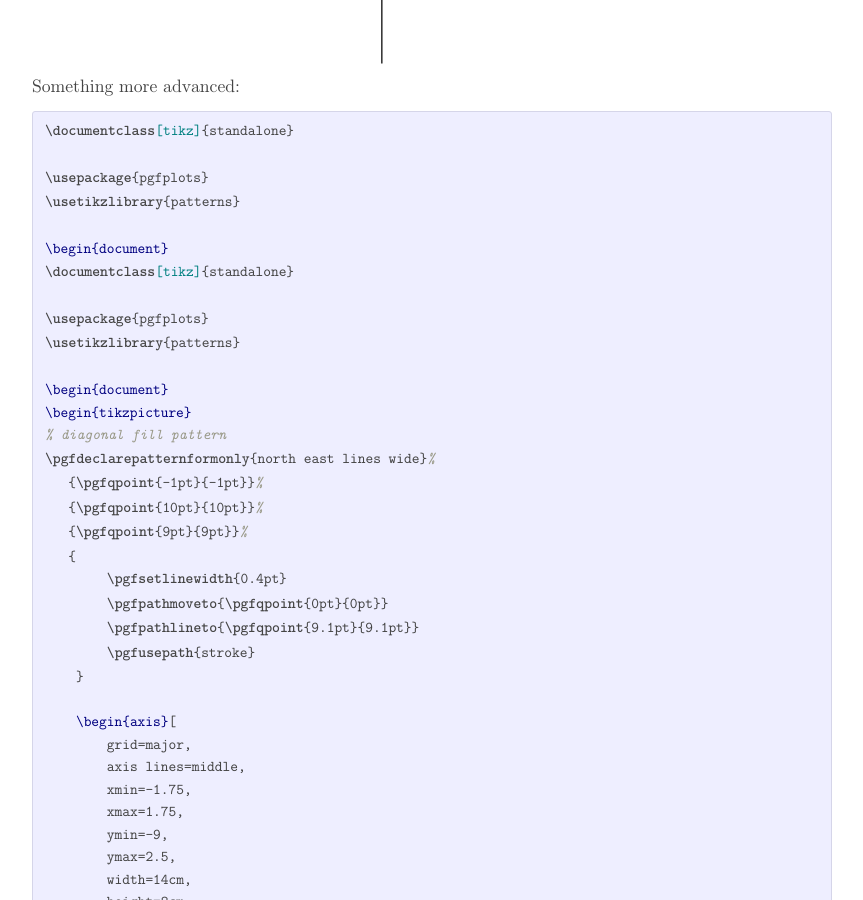
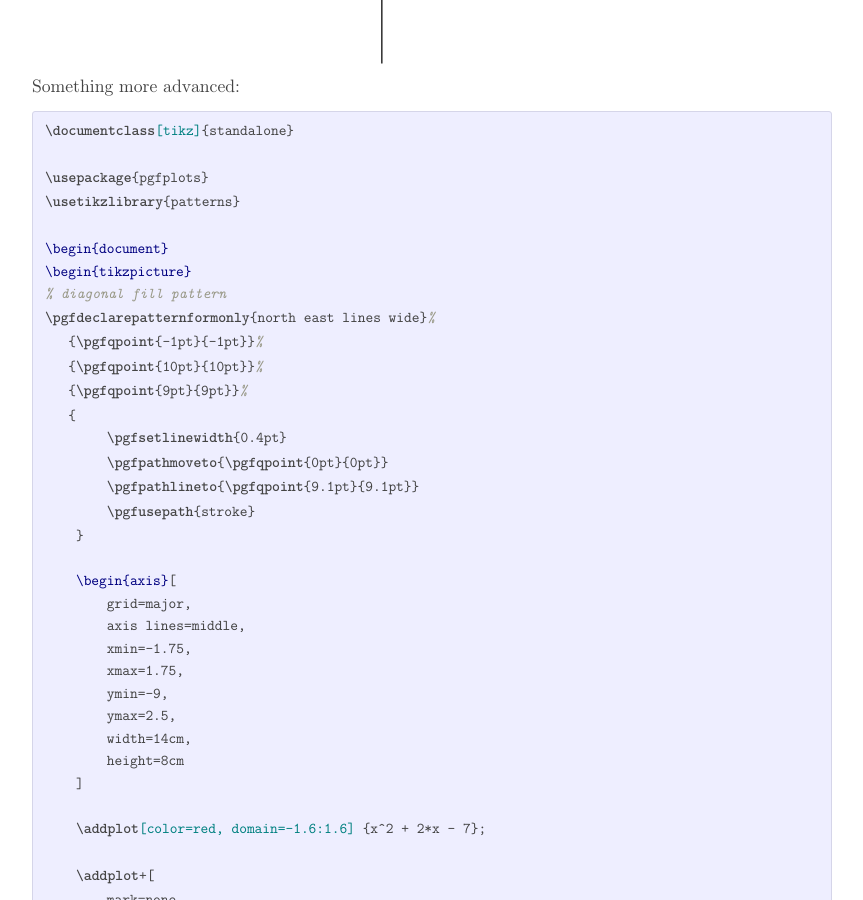
Before and after one commit to Notgnoshi/notgnoshi.github.io, a Jekyll site: the page built from _posts/2016-07-31-drawing-logic-gates-with-tikz.md, in a window 1280 px wide and 900 px high, scrolled down 3598 px. Shown: the whole window, without its empty margins (208-1071 px from the left). Built offline with Jekyll 4.4.1, drawn with Linux system fonts in a browser that asks for light colours; formulas are drawn with MathJax 3.

Commit message:
removed duplicate code in a Tikz example

```diff
--- a/_posts/2016-07-31-drawing-logic-gates-with-tikz.md
+++ b/_posts/2016-07-31-drawing-logic-gates-with-tikz.md
@@ -116,12 +116,6 @@ Something more advanced:
 \usetikzlibrary{patterns}
 
 \begin{document}
-\documentclass[tikz]{standalone}
-
-\usepackage{pgfplots}
-\usetikzlibrary{patterns}
-
-\begin{document}
 \begin{tikzpicture}
 % diagonal fill pattern
 \pgfdeclarepatternformonly{north east lines wide}%
```
